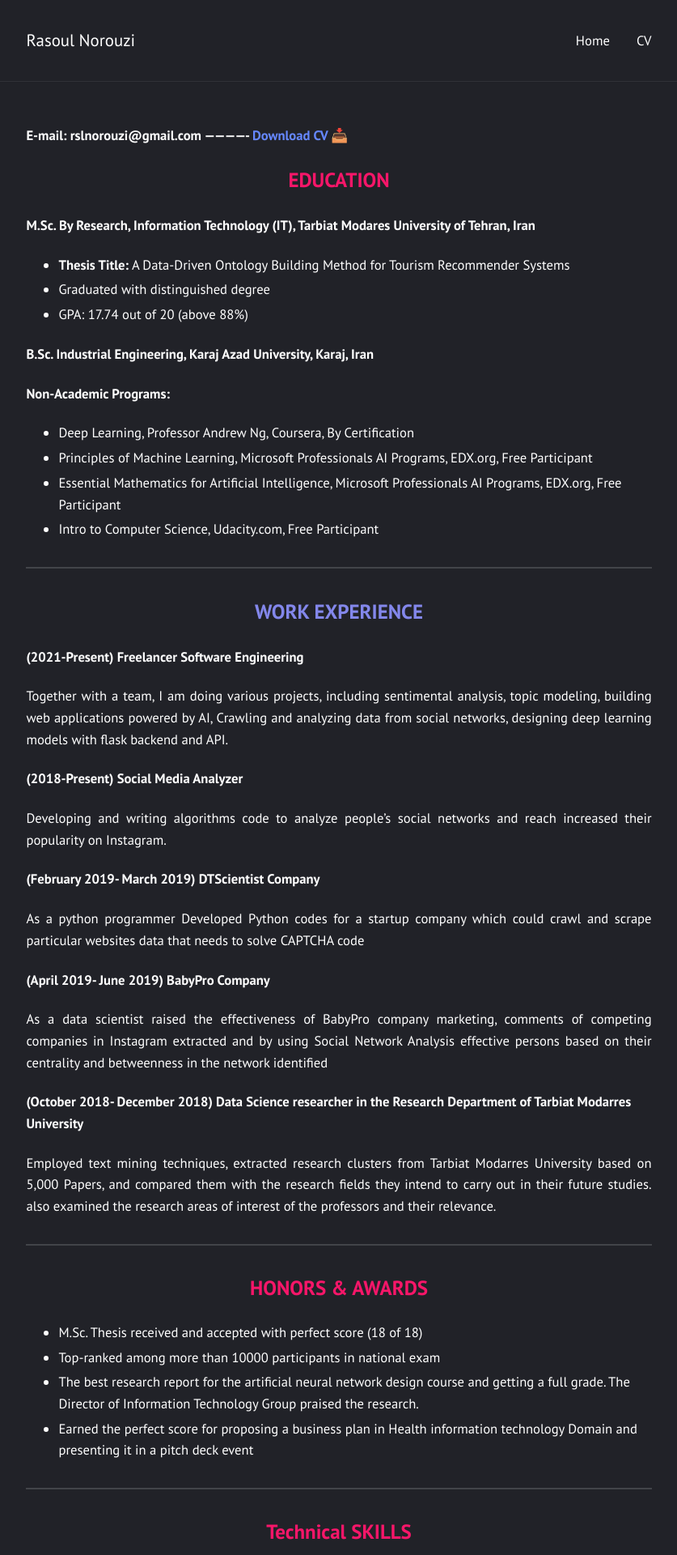
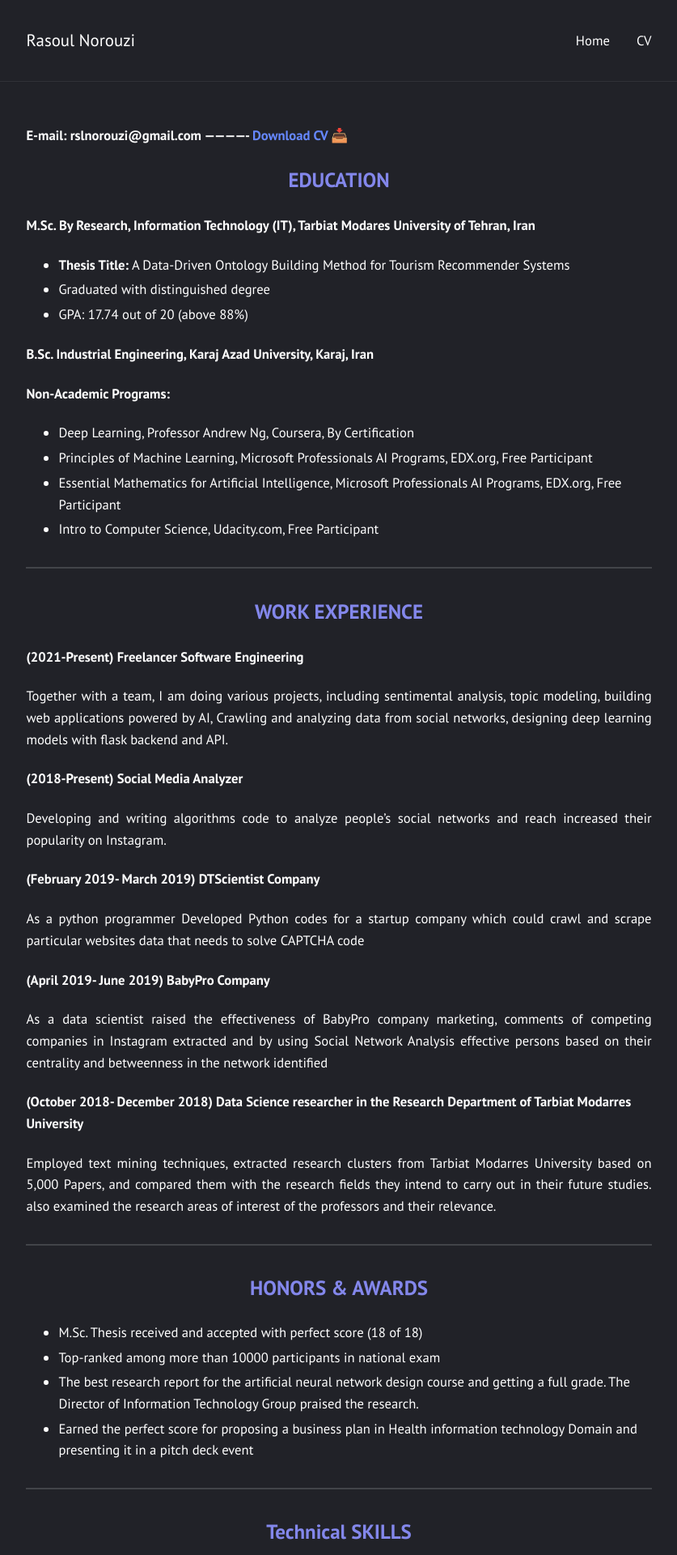
Before and after one commit to rasoulnorouzi/rasoulnorouzi.github.io, a Jekyll site: the page built from cv.md, in a window 1280 px wide. Shown: the top 1920 px of the page at 81% size, without its empty margins (221-1058 px from the left). Built offline with Jekyll 4.4.1, drawn with Linux system fonts in a browser that asks for light colours.

Commit message:
Update cv.md

```diff
--- a/cv.md
+++ b/cv.md
@@ -3,7 +3,7 @@ layout: page
 ---
 #### E-mail: rslnorouzi@gmail.com ------------- [Download CV 📥](../sources/CV/rasoul_norouzi_cv.pdf)
 
-<h2 style="color:rgb(247, 22, 105);text-align:center;"> EDUCATION </h2>
+<h2 style="color:rgb(131, 135, 235);text-align:center;"> EDUCATION </h2>
 
 #### M.Sc. By Research, Information Technology (IT), Tarbiat Modares University of Tehran, Iran
 - **Thesis Title:** A Data-Driven Ontology Building Method for Tourism Recommender Systems
@@ -33,14 +33,14 @@ As a data scientist raised the effectiveness of BabyPro company marketing, comme
 Employed text mining techniques, extracted research clusters from Tarbiat Modarres University based on 5,000 Papers, and compared them with the research fields they intend to carry out in their future studies. also examined the research areas of interest of the professors and their relevance.
 
 ------------
-<h2 style="color:rgb(247, 22, 105);text-align:center;"> HONORS & AWARDS </h2>
+<h2 style="color:rgb(131, 135, 235);text-align:center;"> HONORS & AWARDS </h2>
 - M.Sc. Thesis received and accepted with perfect score (18 of 18)
 - Top-ranked among more than 10000 participants in national exam
 - The best research report for the artificial neural network design course and getting a full grade. The Director of Information Technology Group praised the research.
 - Earned the perfect score for proposing a business plan in Health information technology Domain and presenting it in a pitch deck event
 
 ------------
-<h2 style="color:rgb(247, 22, 105);text-align:center;"> Technical SKILLS </h2>
+<h2 style="color:rgb(131, 135, 235);text-align:center;"> Technical SKILLS </h2>
 
 #### Programming/Scripting Languages
 - Python(advance): Implementing machine learning Packages, working with the mathematica operations, loading and manipulating data, scrapping and crawling web data
@@ -59,14 +59,14 @@ Employed text mining techniques, extracted research clusters from Tarbiat Modarr
 - Microsoft Office: Excel, Word, Power Point
 
 ------------
-<h2 style="color:rgb(247, 22, 105);text-align:center;"> RESEARCH INTERESTS </h2>
+<h2 style="color:rgb(131, 135, 235);text-align:center;"> RESEARCH INTERESTS </h2>
 - Natural Language Processing and Text Mining applications in Social Network Analysis
 - Machine Learning and Knowledge Discovery Application in Decision Making, Special in Clinical Process
 - Word Embeddings and their effects on Downstream Tasks
 - Recommender Systems
 
 ------------
-<h2 style="color:rgb(247, 22, 105);text-align:center;"> Volunteer Experience </h2>
+<h2 style="color:rgb(131, 135, 235);text-align:center;"> Volunteer Experience </h2>
 
 #### (Dates 2018 – To Present) Data Mining Consultant at Tarbiat Modares University
 Help students who will start the writing of the final assignment confused what to do. for example:
@@ -77,21 +77,21 @@ Help students who will start the writing of the final assignment confused what t
 - And so forth.
 
 ------------
-<h2 style="color:rgb(247, 22, 105);text-align:center;"> Teaching Experience </h2>
+<h2 style="color:rgb(131, 135, 235);text-align:center;"> Teaching Experience </h2>
 
 - Python Application in Data Science (Data Mining Course)
 - Web scraping and crawler bots with Beautifulsoup and Selenium (Workshop)
 - Teaching mathematics to high school students
 
 ------------
-<h2 style="color:rgb(247, 22, 105);text-align:center;"> HOBBIES </h2>
+<h2 style="color:rgb(131, 135, 235);text-align:center;"> HOBBIES </h2>
 - Playing classical guitar and composing music
 - Web/WebApp Design
 - Mountain Climbing
 - Reading novel books (crazy about Gabriel García Márquez)
 
 ------------
-<h2 style="color:rgb(247, 22, 105);text-align:center;"> PUBLICATIONS </h2>
+<h2 style="color:rgb(131, 135, 235);text-align:center;"> PUBLICATIONS </h2>
 
 #### Preprint (consider as writing sample)
 - **Norouzi, Rasoul**, Hamed Baziyad, Elham Akhondzadeh, and Amir Albadvi. "A Data-Driven Ontology Building Method for Tourism Recommender Systems", submitted to Expert Systems with Applications [Pre-Print version Link](../assets/files/MasterThesis_RasoulNorouzi.pdf).
```
